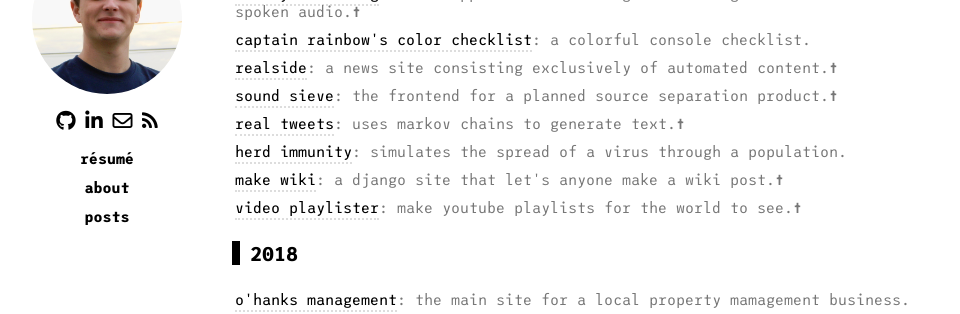
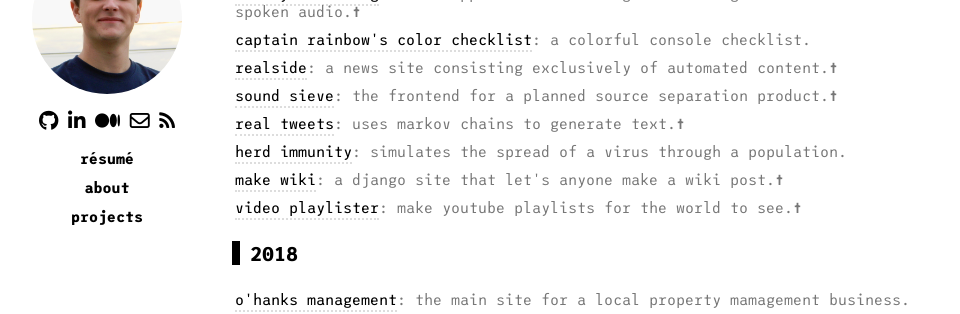
Before and after one commit to escofresco/escofresco.github.io, a Jekyll site: the page built from index.html, in a window 1280 px wide. Shown: the part 361-675 px from the top of the page, without its empty margins (18-978 px from the left). Built offline with Jekyll 4.4.1, drawn with Linux system fonts in a browser that asks for light colours; nearby versions of some CDN libraries.

Commit message:
add a medium link

```diff
--- a/_includes/sidebar.html
+++ b/_includes/sidebar.html
@@ -14,15 +14,17 @@
 
     <a href="{{ site.github.owner_url }}" target="_blank" title="Follow me on GitHub" aria-label="Follow me on GitHub"><i class="fa fa-github"></i></a>
     <a href="https://www.linkedin.com/in/jonasz-karwacki-82072b150/" target="_blank" title="Find me on LinkedIn" aria-label="Find me on LinkedIn"><i class="fa fa-linkedin"></i></a>
+    <a href="https://medium.com/@jonaszk" target="_blank" aria-label="My blog" title="My blog"><i class="fa fa-medium" aria-hidden="true"></i></a>
     <a href="mailto:jonaszakr@gmail.com?subject=hi jonasz!" target="_blank" title="Email me" aria-label="Email me"><i class="fa fa-envelope-o"></i></a>
-    <a href="/atom.xml" title="Atom RSS feed"><i class="fa fa-rss" aria-hidden="true"></i></a>
+    <a href="/atom.xml" target="_blank" title="Atom RSS feed"><i class="fa fa-rss" aria-hidden="true"></i></a>
+
 
   </section>
   <nav class="sections">
     <ul>
         <li><a href="/res/Resume.pdf" download>résumé</a></li>
         <li><a href="/about">about</a></li>
-        <li><a href="/">posts</a></li>
+        <li><a href="/">projects</a></li>
     </ul>
   </nav>
 </section>
```
